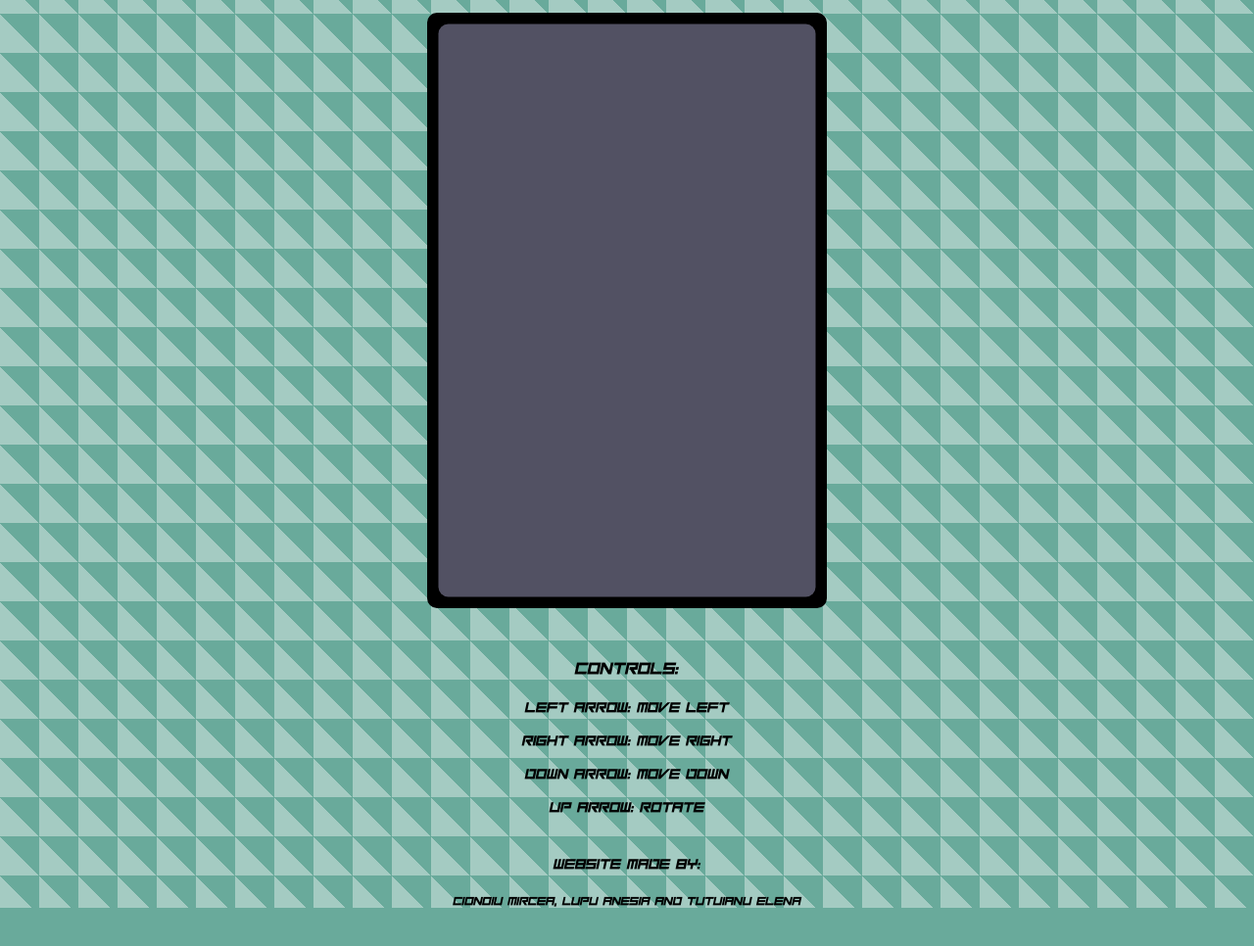
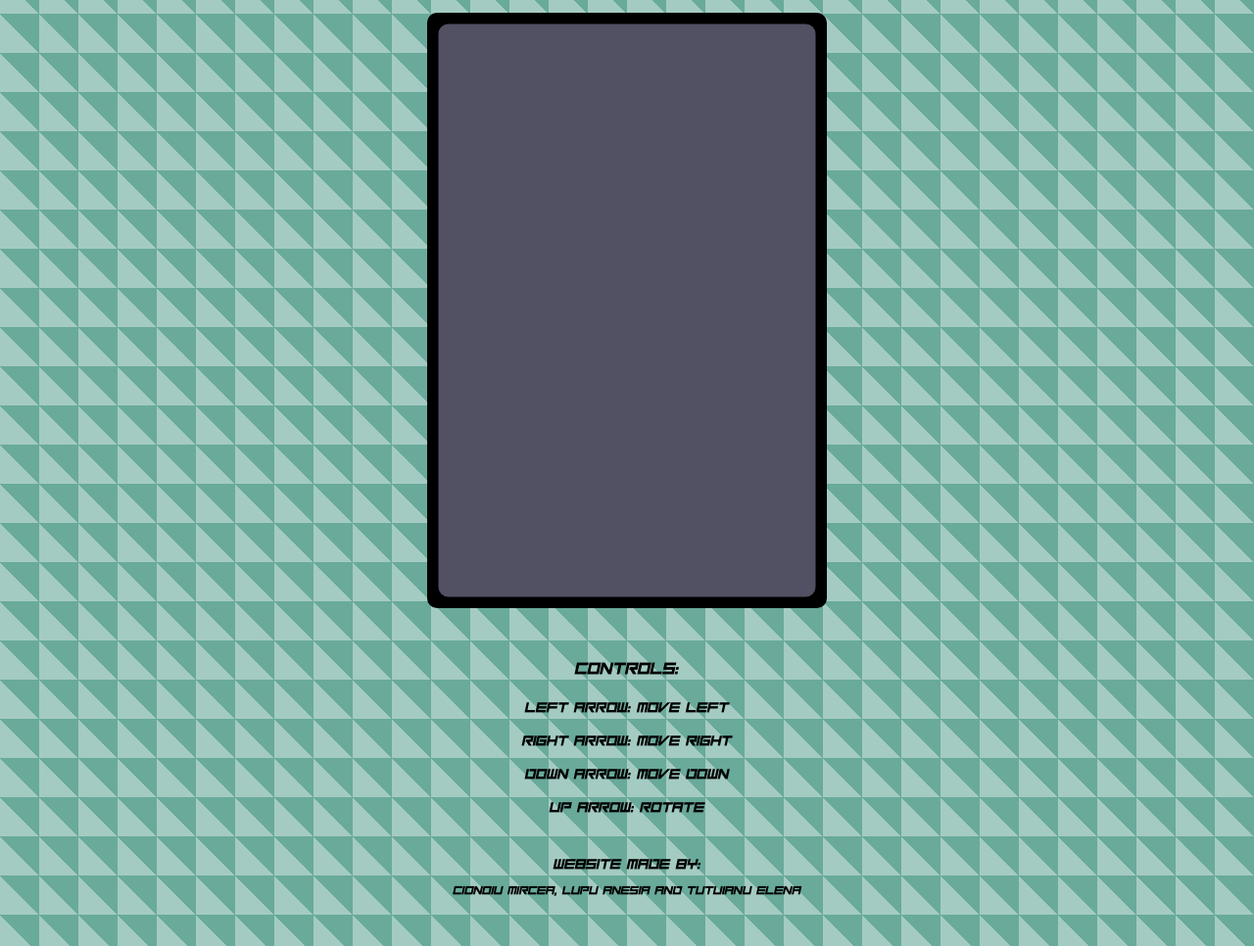
Before and after one commit to anisia2/TetrisGame, a plain HTML site: page index.html in a window 1280 px wide. Shown: the part 106-1072 px from the top of the page at 98% size. Before the commit the page ends 1033 px from the top, so only its background shows below. Drawn offline with Linux system fonts and the light colour scheme.

Commit message:
Update index.html

```diff
--- a/index.html
+++ b/index.html
@@ -26,6 +26,6 @@
     </div>
     <div class ="subtitle-font">
         <h4 style = "margin-top: 40px; text-align: center">WEBSITE MADE BY:</h4>
-        <h5 style = "text-align: center; margin-bottom: 40px" >CIONOIU MIRCEA, LUPU ANESIA AND TUTUIANU ELENA</h5>
+        <h5 style = "margin-top: -10px; text-align: center; padding-bottom: 50px" >CIONOIU MIRCEA, LUPU ANESIA AND TUTUIANU ELENA</h5>
     </div>
 </body>
```
